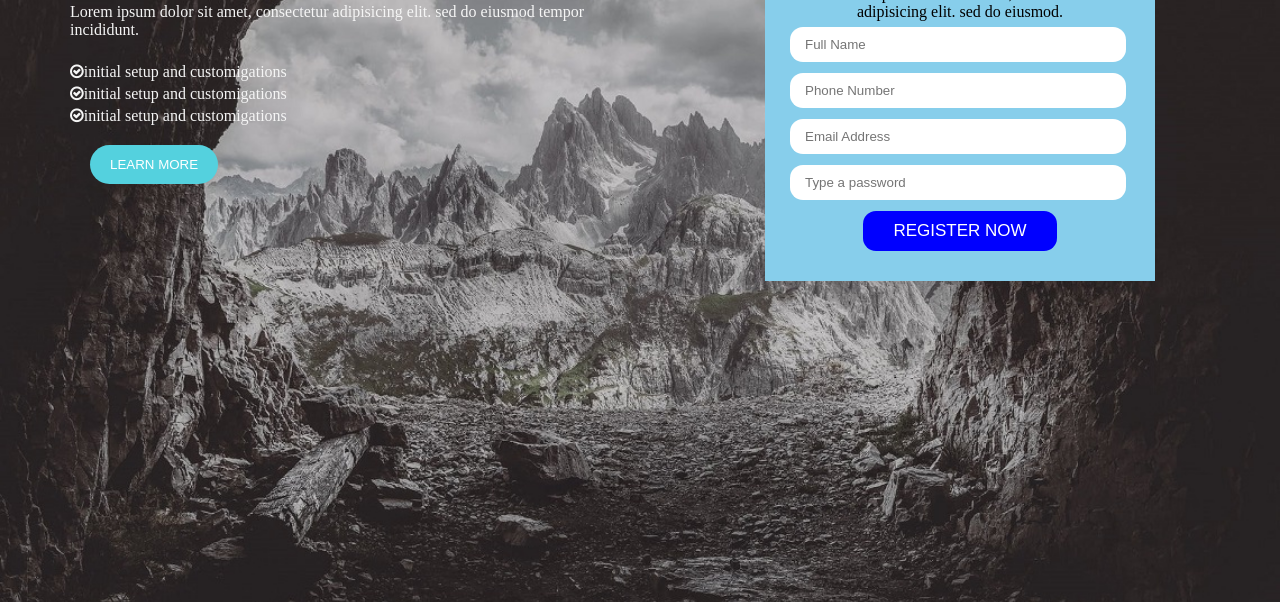
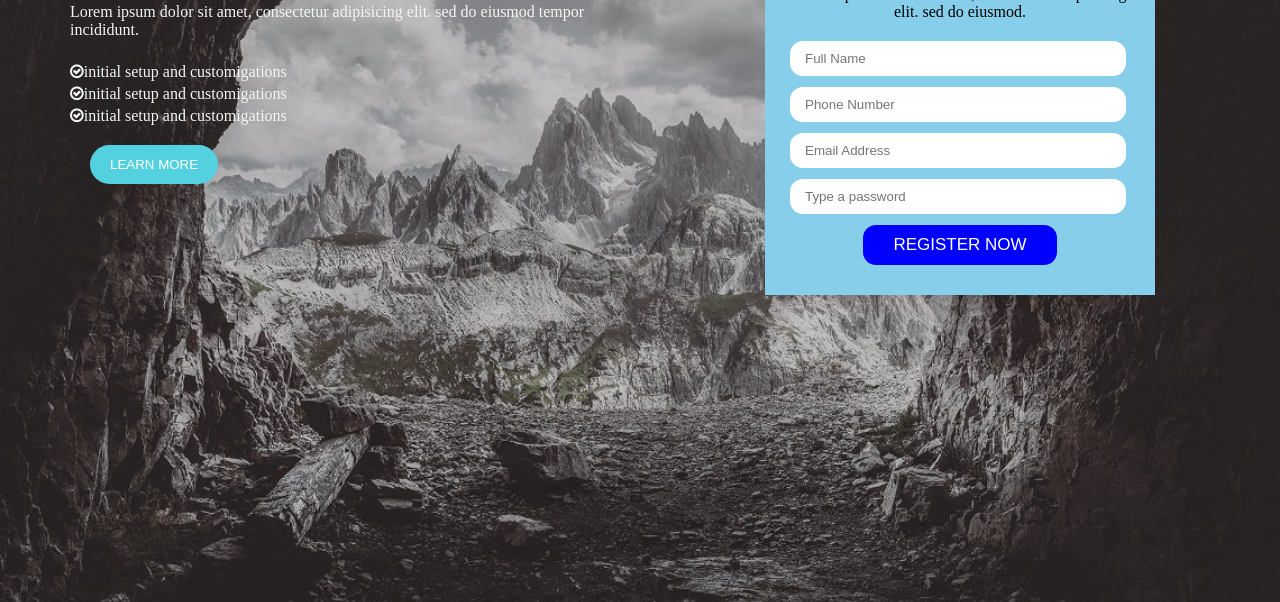
Before and after one commit to AnikSaha11/Exam-01, a plain HTML site: page index.html in a window 1280 px wide. Shown: the part 198-800 px from the top of the page. Drawn offline with Linux system fonts and the light colour scheme.

Commit message:
Update style.css

```diff
--- a/css/style.css
+++ b/css/style.css
@@ -69,7 +69,7 @@ body{
     padding-top: 20px;
 }
 .signin p{
-	padding: 6px 4px;
+	padding: 6px 0px 20px 0px;
 }
 .form-control{
 	width: 90%;
```
